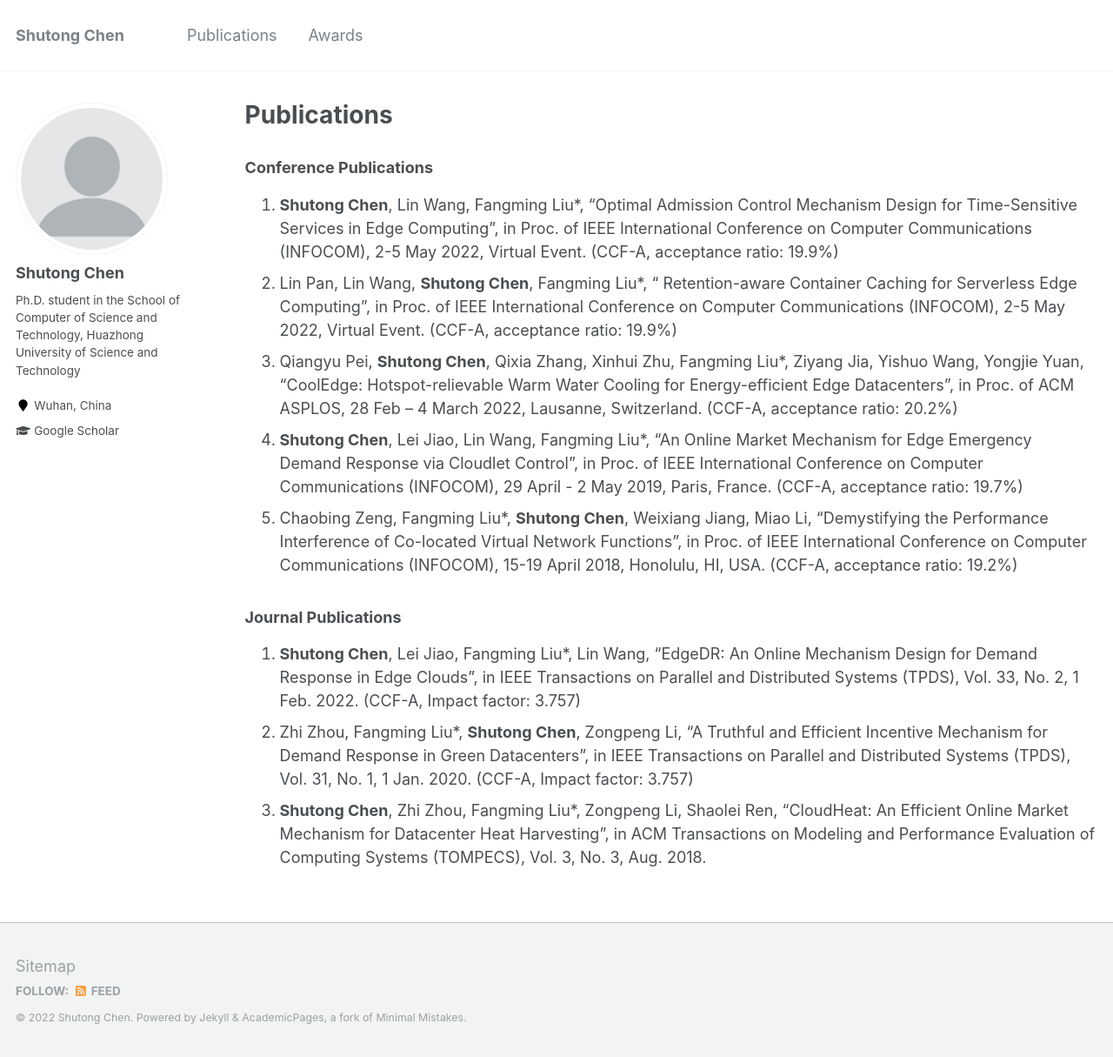
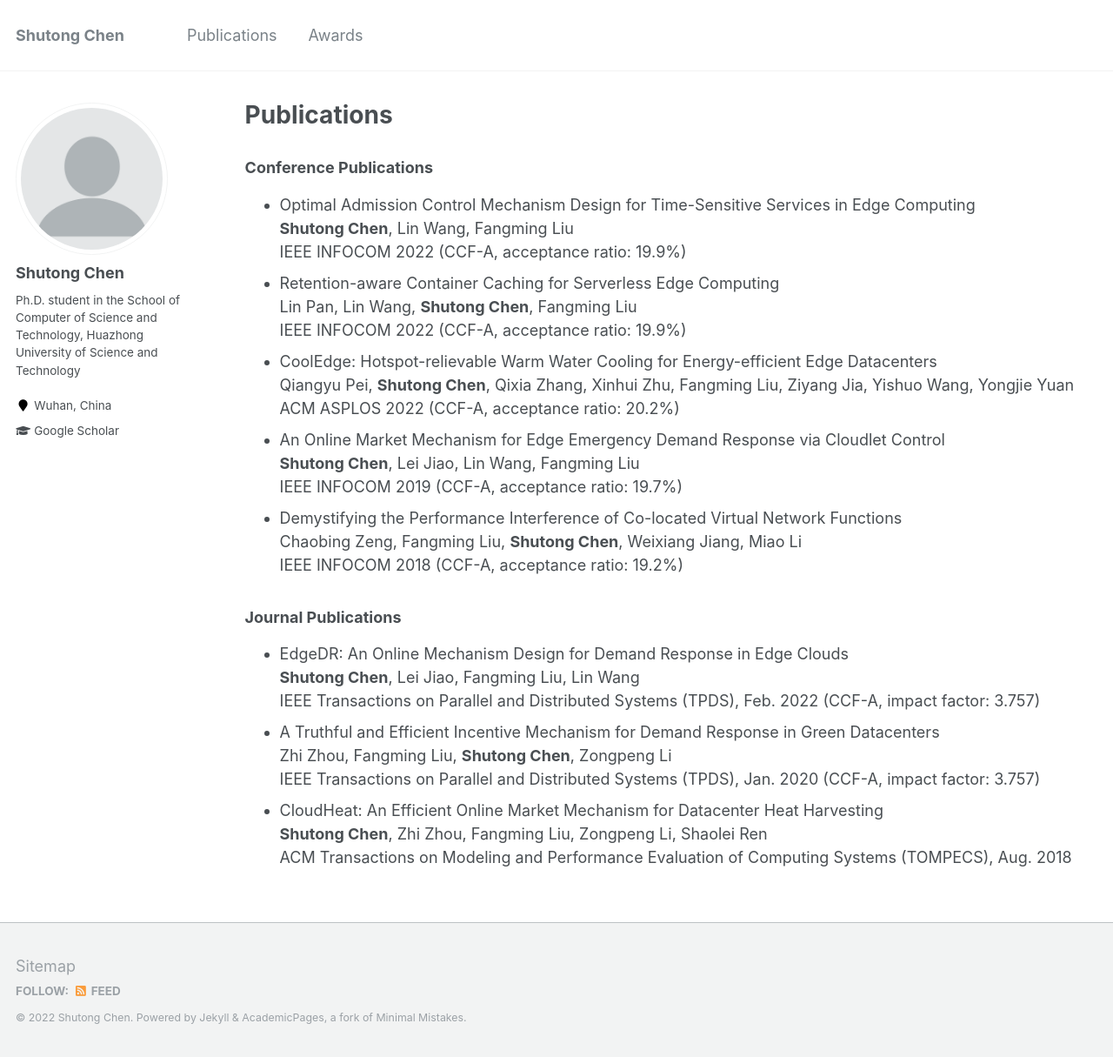
Before and after one commit to shutongcs/shutongcs.github.io, a Jekyll site: the page built from _pages/publications.md, in a window 1280 px wide and 1215 px high. Shown: the whole window at 87% size. Built offline with Jekyll 4.4.1, drawn with Linux system fonts in a browser that asks for light colours.

Commit message:
update the content

```diff
--- a/_pages/publications.md
+++ b/_pages/publications.md
@@ -5,15 +5,33 @@ permalink: /publications/
 author_profile: true
 ---
 
+
 ### Conference Publications
-1. **Shutong Chen**, Lin Wang, Fangming Liu\*, "Optimal Admission Control Mechanism Design for Time-Sensitive Services in Edge Computing", in Proc. of IEEE International Conference on Computer Communications (INFOCOM), 2-5 May 2022, Virtual Event. (CCF-A, acceptance ratio: 19.9%)
-2. Lin Pan, Lin Wang, **Shutong Chen**, Fangming Liu\*, " Retention-aware Container Caching for Serverless Edge Computing", in Proc. of IEEE International Conference on Computer Communications (INFOCOM), 2-5 May 2022, Virtual Event. (CCF-A, acceptance ratio: 19.9%)
-3. Qiangyu Pei, **Shutong Chen**, Qixia Zhang, Xinhui Zhu, Fangming Liu\*, Ziyang Jia, Yishuo Wang, Yongjie Yuan, "CoolEdge: Hotspot-relievable Warm Water Cooling for Energy-efficient Edge Datacenters", in Proc. of ACM ASPLOS, 28 Feb – 4 March 2022, Lausanne, Switzerland. (CCF-A, acceptance ratio: 20.2%)
-4. **Shutong Chen**, Lei Jiao, Lin Wang, Fangming Liu\*, "An Online Market Mechanism for Edge Emergency Demand Response via Cloudlet Control", in Proc. of IEEE International Conference on Computer Communications (INFOCOM), 29 April - 2 May 2019, Paris, France. (CCF-A, acceptance ratio: 19.7%)
-5. Chaobing Zeng, Fangming Liu\*, **Shutong Chen**, Weixiang Jiang, Miao Li, "Demystifying the Performance Interference of Co-located Virtual Network Functions", in Proc. of IEEE International Conference on Computer Communications (INFOCOM), 15-19 April 2018, Honolulu, HI, USA. (CCF-A, acceptance ratio: 19.2%)
+- Optimal Admission Control Mechanism Design for Time-Sensitive Services in Edge Computing \
+	**Shutong Chen**, Lin Wang, Fangming Liu \
+	IEEE INFOCOM 2022 (CCF-A, acceptance ratio: 19.9%)
+- Retention-aware Container Caching for Serverless Edge Computing \
+	Lin Pan, Lin Wang, **Shutong Chen**, Fangming Liu\
+	IEEE INFOCOM 2022 (CCF-A, acceptance ratio: 19.9%)
+- CoolEdge: Hotspot-relievable Warm Water Cooling for Energy-efficient Edge Datacenters\
+	Qiangyu Pei, **Shutong Chen**, Qixia Zhang, Xinhui Zhu, Fangming Liu, Ziyang Jia, Yishuo Wang, Yongjie Yuan\
+	ACM ASPLOS 2022 (CCF-A, acceptance ratio: 20.2%)
+- An Online Market Mechanism for Edge Emergency Demand Response via Cloudlet Control\
+	**Shutong Chen**, Lei Jiao, Lin Wang, Fangming Liu\
+	IEEE INFOCOM 2019 (CCF-A, acceptance ratio: 19.7%)
+- Demystifying the Performance Interference of Co-located Virtual Network Functions\
+	Chaobing Zeng, Fangming Liu, **Shutong Chen**, Weixiang Jiang, Miao Li\
+	IEEE INFOCOM 2018 (CCF-A, acceptance ratio: 19.2%)
+
 
 
 ### Journal Publications
-1. **Shutong Chen**, Lei Jiao, Fangming Liu\*, Lin Wang, "EdgeDR: An Online Mechanism Design for Demand Response in Edge Clouds", in IEEE Transactions on Parallel and Distributed Systems (TPDS), Vol. 33, No. 2, 1 Feb. 2022. (CCF-A, Impact factor: 3.757)
-2. Zhi Zhou, Fangming Liu\*, **Shutong Chen**, Zongpeng Li, "A Truthful and Efficient Incentive Mechanism for Demand Response in Green Datacenters", in IEEE Transactions on Parallel and Distributed Systems (TPDS), Vol. 31, No. 1, 1 Jan. 2020. (CCF-A, Impact factor: 3.757)
-3. **Shutong Chen**, Zhi Zhou, Fangming Liu\*, Zongpeng Li, Shaolei Ren, "CloudHeat: An Efficient Online Market Mechanism for Datacenter Heat Harvesting", in ACM Transactions on Modeling and Performance Evaluation of Computing Systems (TOMPECS), Vol. 3, No. 3, Aug. 2018.
+- EdgeDR: An Online Mechanism Design for Demand Response in Edge Clouds\
+	**Shutong Chen**, Lei Jiao, Fangming Liu, Lin Wang\
+	IEEE Transactions on Parallel and Distributed Systems (TPDS), Feb. 2022 (CCF-A, impact factor: 3.757)
+- A Truthful and Efficient Incentive Mechanism for Demand Response in Green Datacenters\
+	Zhi Zhou, Fangming Liu, **Shutong Chen**, Zongpeng Li\
+	IEEE Transactions on Parallel and Distributed Systems (TPDS), Jan. 2020 (CCF-A, impact factor: 3.757)
+- CloudHeat: An Efficient Online Market Mechanism for Datacenter Heat Harvesting\
+	**Shutong Chen**, Zhi Zhou, Fangming Liu, Zongpeng Li, Shaolei Ren\
+	ACM Transactions on Modeling and Performance Evaluation of Computing Systems (TOMPECS), Aug. 2018
```
Also changed, not shown: _pages/award.md (+6 -4 lines), 4 other files.
